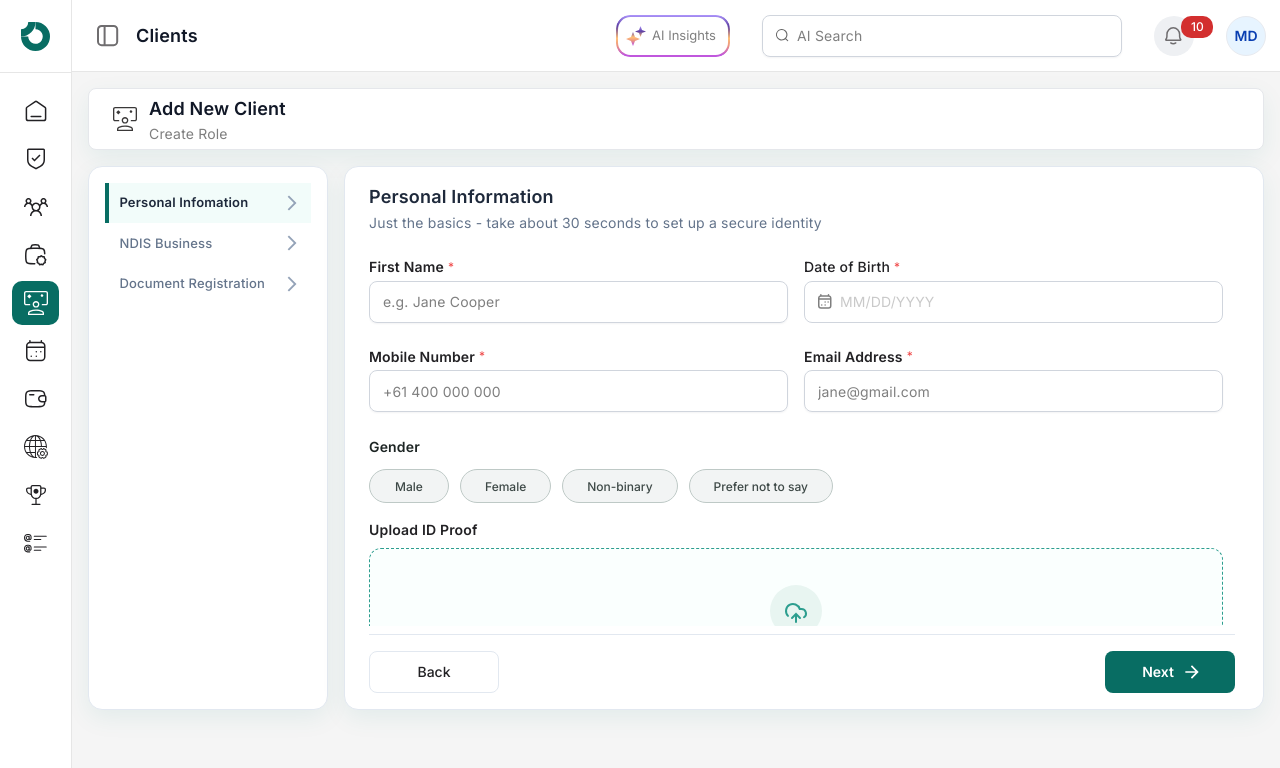
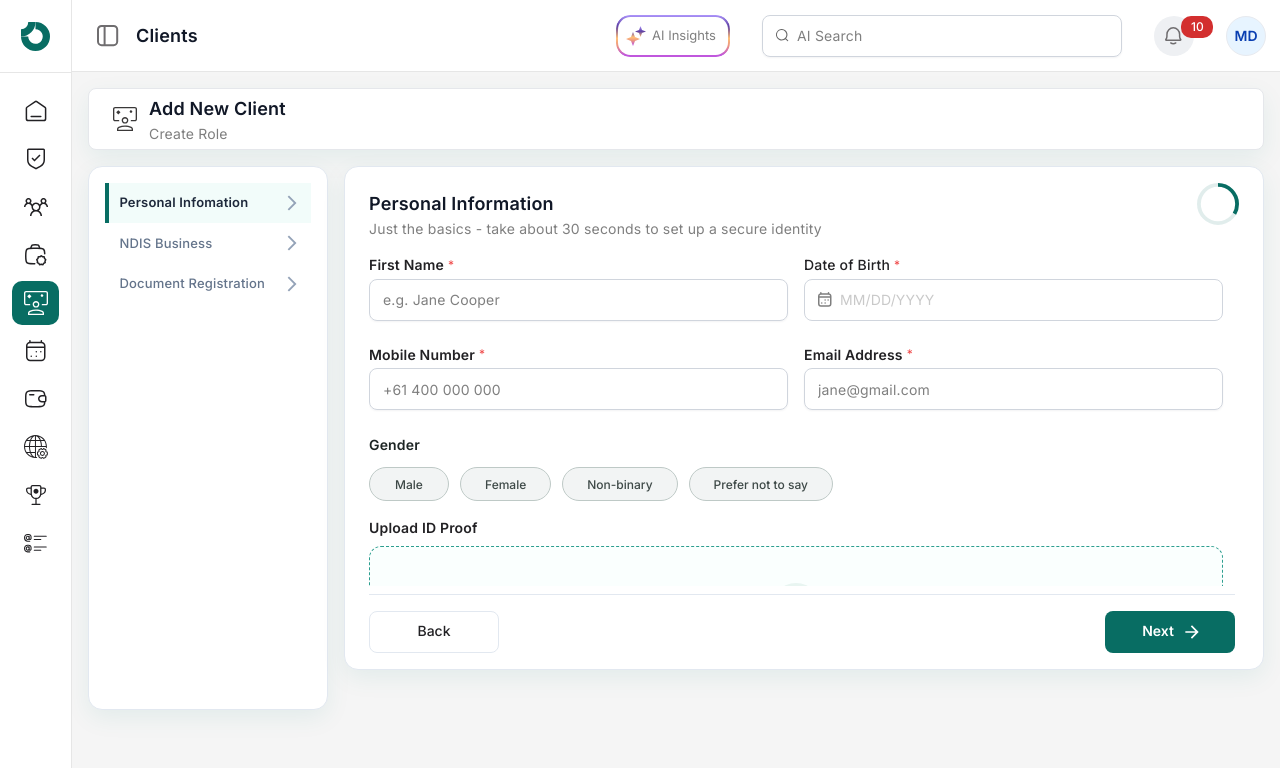
Before and after one commit to TruffleBridge/ndis-react, a React (Vite) app: page /create-client in a window 1280 px wide. Shown: the top 768 px of the page. Built offline with nearby package versions, Linux system fonts and the light colour scheme.

Commit message:
working on client managemnet intgeration

```diff
--- a/src/components/pageHeader/pageHeader.tsx
+++ b/src/components/pageHeader/pageHeader.tsx
@@ -1,35 +1,39 @@
 import React from "react";
-import { Box, Typography } from "@mui/material";
+import { Box, Typography, type SxProps, type Theme } from "@mui/material";
 import { styles } from "./styles";
 
 interface PageHeaderProps {
-  title: string;
-  subtitle?: string;
+  title: string | null;
+  subtitle?: string | null;
   icon?: React.ReactNode
+  mainSx?: SxProps<Theme>
 }
 
 const PageHeader: React.FC<PageHeaderProps> = ({
   title,
   subtitle,
-  icon
+  icon,
+  mainSx
 }) => {
   return (
-    <Box sx={styles.root}>
+    <Box sx={{ ...styles.root, ...mainSx } as any}>
 
       {icon}
 
-      <Box>
+      < Box >
         <Typography sx={styles.title}>
           {title}
         </Typography>
 
-        {subtitle && (
-          <Typography sx={styles.subtitle}>
-            {subtitle}
-          </Typography>
-        )}
-      </Box>
-    </Box>
+        {
+          subtitle && (
+            <Typography sx={styles.subtitle}>
+              {subtitle}
+            </Typography>
+          )
+        }
+      </Box >
+    </Box >
   );
 };
 export default PageHeader;
--- a/src/components/pageHeader/styles.ts
+++ b/src/components/pageHeader/styles.ts
@@ -16,13 +16,19 @@ export const styles: Record<string, SxProps<Theme>> = {
   },
 
   title: {
-    fontSize: "18px",
+    fontSize: {
+      md: "18px",
+      xs: '14'
+    },
     fontWeight: 600,
     color: "#111827",
   },
 
   subtitle: {
-    fontSize: "14px",
+    fontSize: {
+      md: "14px",
+      xs: '14'
+    },
     color: "#7F7F7F",
     mt: "1px",
     fontWeight: 400
--- a/src/pages/clients/createClient.tsx
+++ b/src/pages/clients/createClient.tsx
@@ -1,5 +1,5 @@
 import { useEffect } from "react";
-import { Box, Paper, Stack, Typography } from "@mui/material";
+import { Box, CircularProgress, Paper, Stack, Typography } from "@mui/material";
 import { useLocation, useNavigate } from "react-router-dom";
 import { ArrowForwardIosOutlined } from "@mui/icons-material";
 
@@ -9,7 +9,7 @@ import DocumentRegisterStep from "./steps/documentRegister";
 import { ClientIcon } from "../../assets";
 import { CustomModal, Loading, PageHeader } from "../../components";
 import { ClientStyles } from "./styles";
-import { FORM_STEPS } from "./utils/constants";
+import { FORM_STEPS, progressValue } from "./utils/constants";
 import { useClientStore } from "../../store/useClient";
 import type { ClientFormNavState, FormMode, StepId } from "../../types/client";
 
@@ -96,11 +96,37 @@ const ClientFormPage = () => {
         }
     };
 
+    const getHeader = () => {
+        switch (activeStep) {
+            case "info":
+                return 'Personal Information';
+            case "business":
+                return 'NDIS Business';
+            case "document":
+                return 'Document Registration';
+            default:
+                return null;
+        }
+    }
+    const getSubHeader = () => {
+        switch (activeStep) {
+            case "info":
+                return 'Just the basics - take about 30 seconds to set up a secure identity';
+            case "business":
+                return 'Please provide the official registered business name as it appears on your NDIS provider registration documents';
+            case "document":
+                return 'Please upload the official registered documents for the NDIS provider business registration';
+            default:
+                return null;
+        }
+    }
+
     const pageTitle = mode === "create" ? "Add New Client" : mode === "edit" ? "Edit Client" : "View Client";
 
     return (
         <Box>
-            {isFormLoading ? <Loading />
+            {isFormLoading ?
+                <Loading />
                 :
                 <>
                     <PageHeader icon={<ClientIcon color="#3A3838" />} title={pageTitle} subtitle="Create Role" />
@@ -146,7 +172,31 @@ const ClientFormPage = () => {
                         </Paper>
 
                         {/* RIGHT SIDE */}
-                        <Box sx={ClientStyles.rightSide}>{renderRightSide()}</Box>
+                        <Box sx={ClientStyles.rightSideMain}>
+                            <div style={{
+                                display: 'flex',
+                                justifyContent: 'space-between',
+                                marginBottom: '10px',
+                            }}>
+                                <PageHeader mainSx={{ boxShadow: 'none', border: 'none', p: 0 }}
+                                    title={getHeader && getHeader()}
+                                    subtitle={getSubHeader && getSubHeader()} />
+
+                                <CircularProgress
+                                    size={42}
+                                    thickness={4}
+                                    value={progressValue(activeStep)}
+                                    variant="determinate"
+                                    enableTrackSlot
+                                    sx={{
+                                        color: "primary.main",
+                                    }}
+                                />
+                            </div>
+                            <Box sx={ClientStyles.rightSide}>
+                                {renderRightSide()}
+                            </Box>
+                        </Box>
                     </Box>
                 </>}
             <CustomModal
--- a/src/pages/clients/steps/documentRegister.tsx
+++ b/src/pages/clients/steps/documentRegister.tsx
@@ -1,4 +1,4 @@
-import { Box, Typography, Grid, Button } from "@mui/material";
+import { Box, Grid, Button } from "@mui/material";
 import { ArrowForwardOutlined } from "@mui/icons-material";
 import ArrowBackOutlinedIcon from "@mui/icons-material/ArrowBackOutlined";
 
@@ -65,13 +65,6 @@ const DocumentRegisterStep = ({ isView, isSubmitting, handleNext, handlePrev }:
 
     return (
         <Box sx={{ display: "flex", flexDirection: "column", height: "100%" }}>
-            <Box sx={{ mb: 1, flexShrink: 0, textAlign: "left" }}>
-                <Typography sx={ClientStyles.title}>Document Registration</Typography>
-                <Typography sx={ClientStyles.subtitle}>
-                    Please upload the official registered documents for the NDIS provider business registration
-                </Typography>
-            </Box>
-
             <Box sx={{ flex: 1, overflowY: "auto", pr: 1 }}>
                 <Grid container spacing={0}>
                     {mandatoryFields.map((field) => (
--- a/src/pages/clients/steps/personal.tsx
+++ b/src/pages/clients/steps/personal.tsx
@@ -1,4 +1,4 @@
-import { Box, Typography, Button, Grid } from "@mui/material";
+import { Box, Button, Grid } from "@mui/material";
 import { ArrowForwardOutlined } from "@mui/icons-material";
 import dayjs, { type Dayjs } from "dayjs";
 import { useNavigate } from "react-router-dom";
@@ -63,12 +63,6 @@ const PersonalInformation = ({ isView, handleNext }: PersonalProps) => {
 
     return (
         <Box sx={{ display: "flex", flexDirection: "column", height: "100%" }}>
-            <Box sx={{ textAlign: "left", flexShrink: 0, mb: 1 }}>
-                <Typography sx={ClientStyles.title}>Personal Information</Typography>
-                <Typography sx={ClientStyles.subtitle}>
-                    Just the basics - take about 30 seconds to set up a secure identity
-                </Typography>
-            </Box>
 
             <Box sx={ClientStyles.scrollArea}>
                 <Grid container spacing={2}>
--- a/src/pages/clients/styles.ts
+++ b/src/pages/clients/styles.ts
@@ -14,19 +14,23 @@ export const ClientStyles: Record<string, SxProps<Theme>> = {
         boxShadow: "0px 8px 24px rgba(11,124,119,0.08)",
         flexShrink: 0,
     },
-    rightSide: {
-        flex: 1,
-        minWidth: 0,
-        height: { xs: "auto", md: "68vh" },
-        maxHeight: { xs: "none", md: "68vh" },
-        overflowY: "auto",
-        overflowX: "hidden",
+    rightSideMain: {
+        bgcolor: "#FFFFFF",
+        boxShadow: "0px 8px 24px rgba(11,124,119,0.08)",
         border: "1px solid #E2E8F0",
         px: { xs: 2, sm: 3 },
         py: 2,
         borderRadius: "14px",
-        bgcolor: "#FFFFFF",
-        boxShadow: "0px 8px 24px rgba(11,124,119,0.08)",
+        width: '100%',
+
+    },
+    rightSide: {
+        flex: 1,
+        minWidth: 0,
+        height: { xs: "auto", md: "49.7vh", xl: '58vh', },
+        maxHeight: { xs: "none", md: "55.7vh", xl: '58vh' },
+        overflowY: "auto",
+        overflowX: "hidden",
         scrollbarGutter: "stable",
     },
     formLayout: {
@@ -50,21 +54,13 @@ export const ClientStyles: Record<string, SxProps<Theme>> = {
         height: 42,
         boxShadow: "none",
         minWidth: "130px",
-        "&:hover": {
-            bgcolor: (theme: Theme) => theme.palette.primary.dark,
-            boxShadow: "none",
-        },
-    },
-    title: {
-        fontSize: { xs: "16px", sm: "18px" },
-        fontWeight: 600,
-        color: "#1E293B",
-    },
-    subtitle: {
-        fontSize: { xs: "13px", sm: "14px" },
-        color: "#64748B",
-        mt: "2px",
-        mb: 2,
+        '&.Mui-disabled': {
+            backgroundColor: 'currentColor',
+        }
+        // "&:hover": {
+        //     bgcolor: (theme: Theme) => theme.palette.primary.dark,
+        //     boxShadow: "none",
+        // },
     },
     scrollArea: {
         flex: 1,
--- a/src/pages/clients/utils/constants.tsx
+++ b/src/pages/clients/utils/constants.tsx
@@ -26,8 +26,8 @@ export interface DocumentFieldConfig {
 
 export const DOCUMENT_FIELDS: DocumentFieldConfig[] = [
     { key: "ndisCertificate", label: "NDIS Certificate of Registration", sublabel: "Mandatory for all registered providers", section: "mandatory" },
-    { key: "ndisAudit", label: "NDIS Audit Certificate", sublabel: "Latest audit documents", icon: <RuleOutlinedIcon  htmlColor="#3E4947"  />, section: "mandatory" },
-    { key: "publicLiabilityInsurance", label: "Public Liability Insurance", sublabel: "Mandatory for all registered providers", icon: <ShieldOutlinedIcon  htmlColor="#3E4947"  />, section: "mandatory" },
+    { key: "ndisAudit", label: "NDIS Audit Certificate", sublabel: "Latest audit documents", icon: <RuleOutlinedIcon htmlColor="#3E4947" />, section: "mandatory" },
+    { key: "publicLiabilityInsurance", label: "Public Liability Insurance", sublabel: "Mandatory for all registered providers", icon: <ShieldOutlinedIcon htmlColor="#3E4947" />, section: "mandatory" },
     { key: "personalIndemnityInsurance", label: "Personal Indemnity Insurance", sublabel: "Mandatory for all registered providers", icon: <AssuredWorkloadOutlinedIcon htmlColor="#3E4947" />, section: "mandatory" },
     { key: "workersCompInsurance", label: "Workers Compensation Insurance", sublabel: "Mandatory for all registered providers", icon: <WorkerIcon color="#3E4947" />, section: "mandatory" },
     { key: "incidentManagementPolicy", label: "Incident Management Policy", sublabel: "Mandatory for all registered providers", icon: <PolicyIcon />, section: "mandatory" },
@@ -46,3 +46,10 @@ export const FORM_STEPS = [
     { id: "business", label: "NDIS Business" },
     { id: "document", label: "Document Registration" },
 ] as const;
+
+export const progressValue = (activeStep: string) =>
+({
+    info: 33.3,
+    business: 66.6,
+    document: 100,
+}[activeStep] ?? 0);
--- a/src/pages/workers/styles.ts
+++ b/src/pages/workers/styles.ts
@@ -41,7 +41,7 @@ export const WorkerStyles: Record<string, SxProps<Theme>> = {
     nextCta: {
         fontSize: "14px",
         fontWeight: 600,
-        bgcolor: (theme: Theme) => theme.palette.primary.main,
+        bgcolor: 'primary.main',
         color: "#FFFFFF",
         borderRadius: "8px",
         px: 2.5,
@@ -50,10 +50,13 @@ export const WorkerStyles: Record<string, SxProps<Theme>> = {
         height: 42,
         boxShadow: "none",
         minWidth: "130px",
-        "&:hover": {
-            bgcolor: (theme: Theme) => theme.palette.primary.dark,
-            boxShadow: "none",
-        },
+        '&.Mui-disabled': {
+            backgroundColor: 'currentColor',
+        }
+        // "&:hover": {
+        //     bgcolor: (theme: Theme) => theme.palette.primary.dark,
+        //     boxShadow: "none",
+        // },
     },
     title: {
         fontSize: { xs: "16px", sm: "18px" },
```
Also changed, not shown: src/pages/clients/steps/business.tsx (+1 -8 lines).
